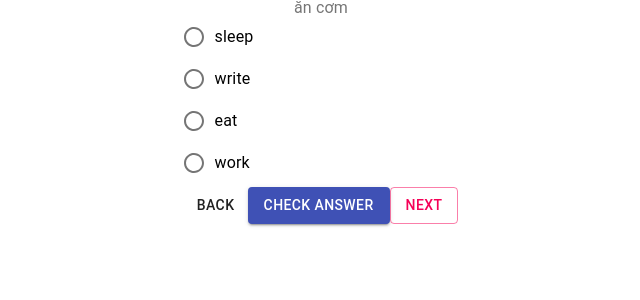
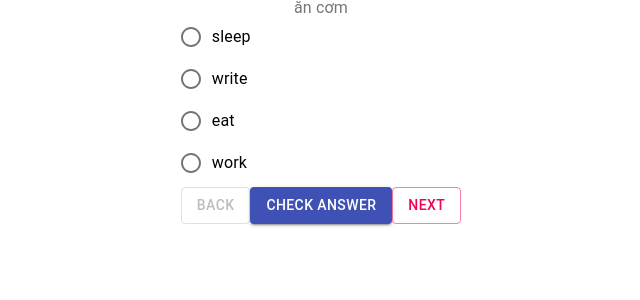
Before and after one commit to adhoc-app/adhoc-react-redux-typescript, a React (Create React App) app: page / in a window 1280 px wide. Shown: the top 300 px of the page, without its empty margins (319-959 px from the left). Built offline with nearby package versions, Linux system fonts and the light colour scheme.

Commit message:
back-and-forth Disable back button if it is first question

```diff
--- a/src/features/quiz/QuestionForm.tsx
+++ b/src/features/quiz/QuestionForm.tsx
@@ -5,7 +5,9 @@ import {
   FormLabel,
 } from "@material-ui/core";
 import React, { useState } from "react";
+import { useAppSelector } from "../../app/hooks";
 import { Option, QuestionType } from "../../app/types";
+import { selectQuestions } from "./questions/questionsSlice";
 import RadioInput from "./RadioInput";
 import TextInput from "./TextInput";
 
@@ -26,6 +28,7 @@ function QuestionForm({
   handleGoBack,
   handleGoNext,
 }: QuestionFormProps) {
+  const questions = useAppSelector(selectQuestions);
   const [selected, setSelected] = useState("");
   const [helperText, setHelperText] = useState("");
 
@@ -63,8 +66,9 @@ function QuestionForm({
         <div className="flex flex-col md:flex-row ">
           <Button
             id={`back_btn_${index}`}
-            variant="text"
+            variant="outlined"
             color="default"
+            disabled={index === 0}
             onClick={(event) => handleGoBack(event)}
           >
             Back
```
